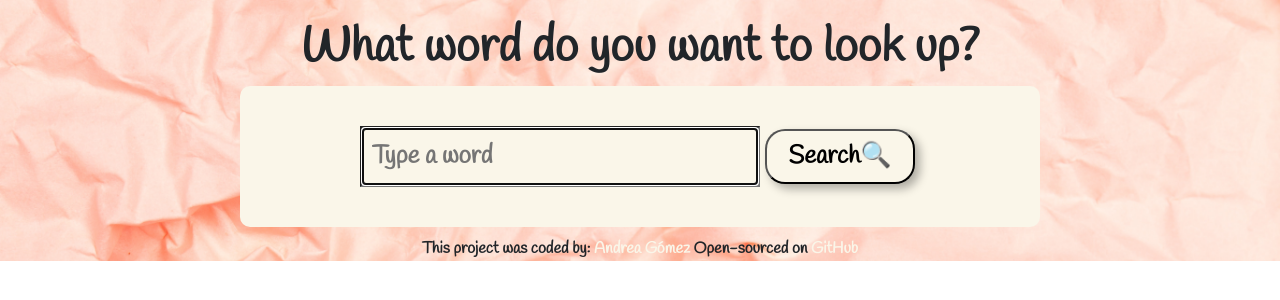
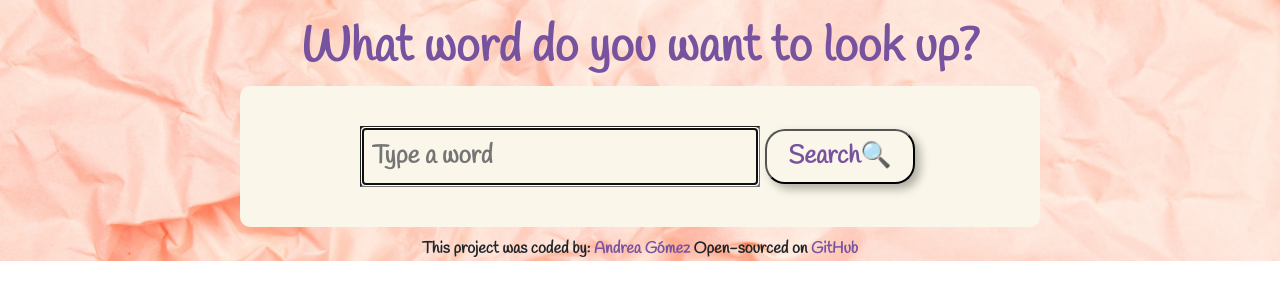
Before and after one commit to Andreacarolina47/Dictionary-project, a React (Create React App) app: page / in a window 1280 px wide. Shown: the top 300 px of the page. Built offline with nearby package versions, Linux system fonts and the light colour scheme; no server answers; a web font is replaced by a local one.

Commit message:
Changed the color of word, partofspeech

```diff
--- a/src/App.css
+++ b/src/App.css
@@ -7,4 +7,5 @@
   font-size: 48px;
   padding-top: 20px;
   font-weight: bold;
+  color: #77529e;
 }
--- a/src/Dictionary.css
+++ b/src/Dictionary.css
@@ -19,6 +19,7 @@
   text-align: left;
   margin-right: 5px;
   background-color: #faf6e9 ;
+  color: #77529e;
   font-weight: bold;
 }
 
@@ -32,13 +33,10 @@
     transition: all 200ms ease;
     box-shadow: 5px 5px 10px rgba(0, 0, 0, 0.3);
     background-color:#faf6e9  ;
+    color: #77529e;
     font-weight: bold;
 }
 
 .searchButton:hover{
     background-color:  #FFDCCE;
 }
-
-.pictures{
-    text-align: center;
-}
--- a/src/Footer.css
+++ b/src/Footer.css
@@ -3,5 +3,5 @@
 }
 
 a{
-    color: #FAF6E9;
+    color: #77529e;
 }
--- a/src/Meaning.css
+++ b/src/Meaning.css
@@ -2,6 +2,7 @@ h3{
     text-transform: capitalize;
     font-weight: 900;
     padding-bottom: 15px;
+    color: #77529e;
 }
 
 .definition{
--- a/src/Results.css
+++ b/src/Results.css
@@ -7,6 +7,7 @@ h2{
     text-transform: capitalize;
     font-weight: bold;
     font-size: 40px;
+    color: #77529e;
 }
 
 .phonetics{
```
